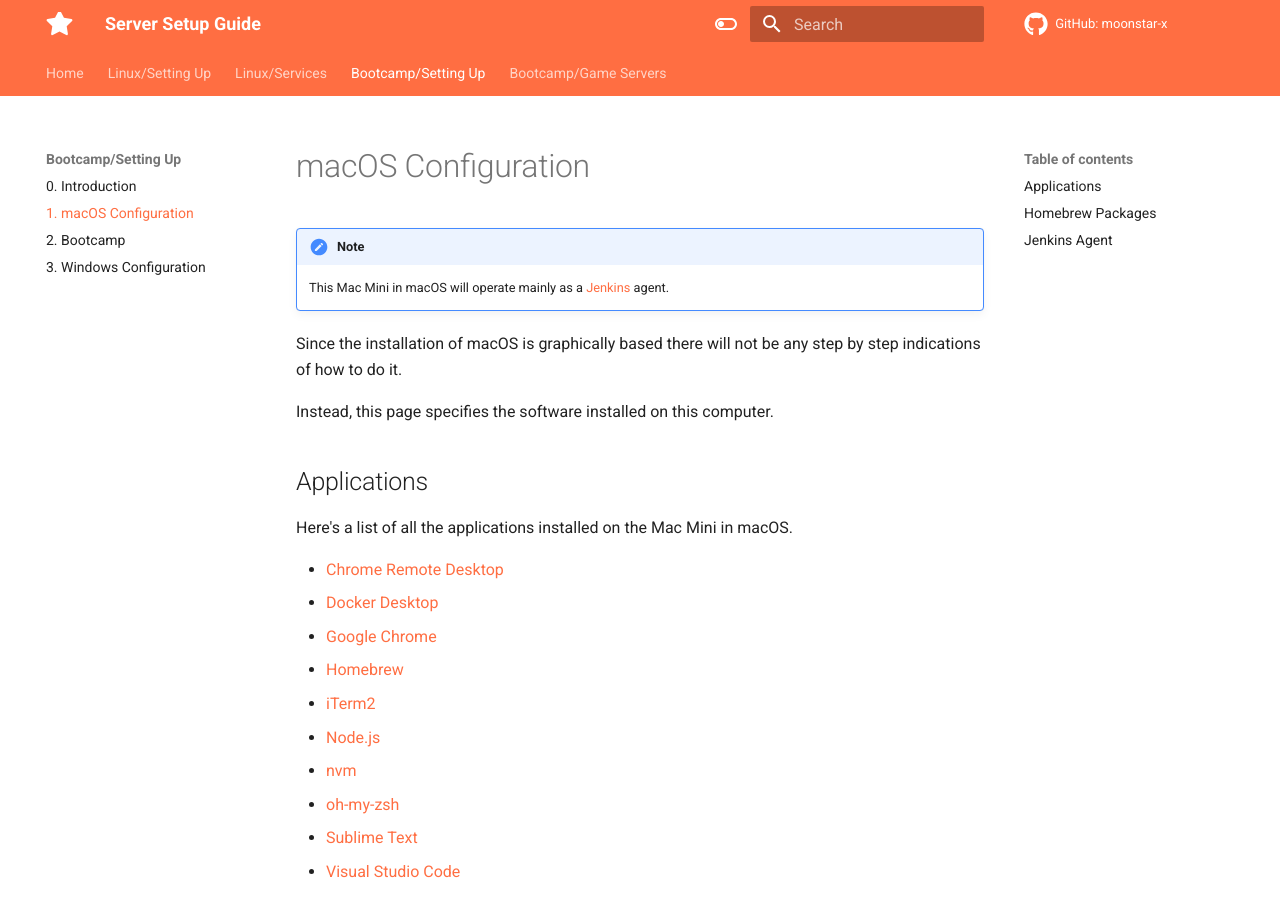
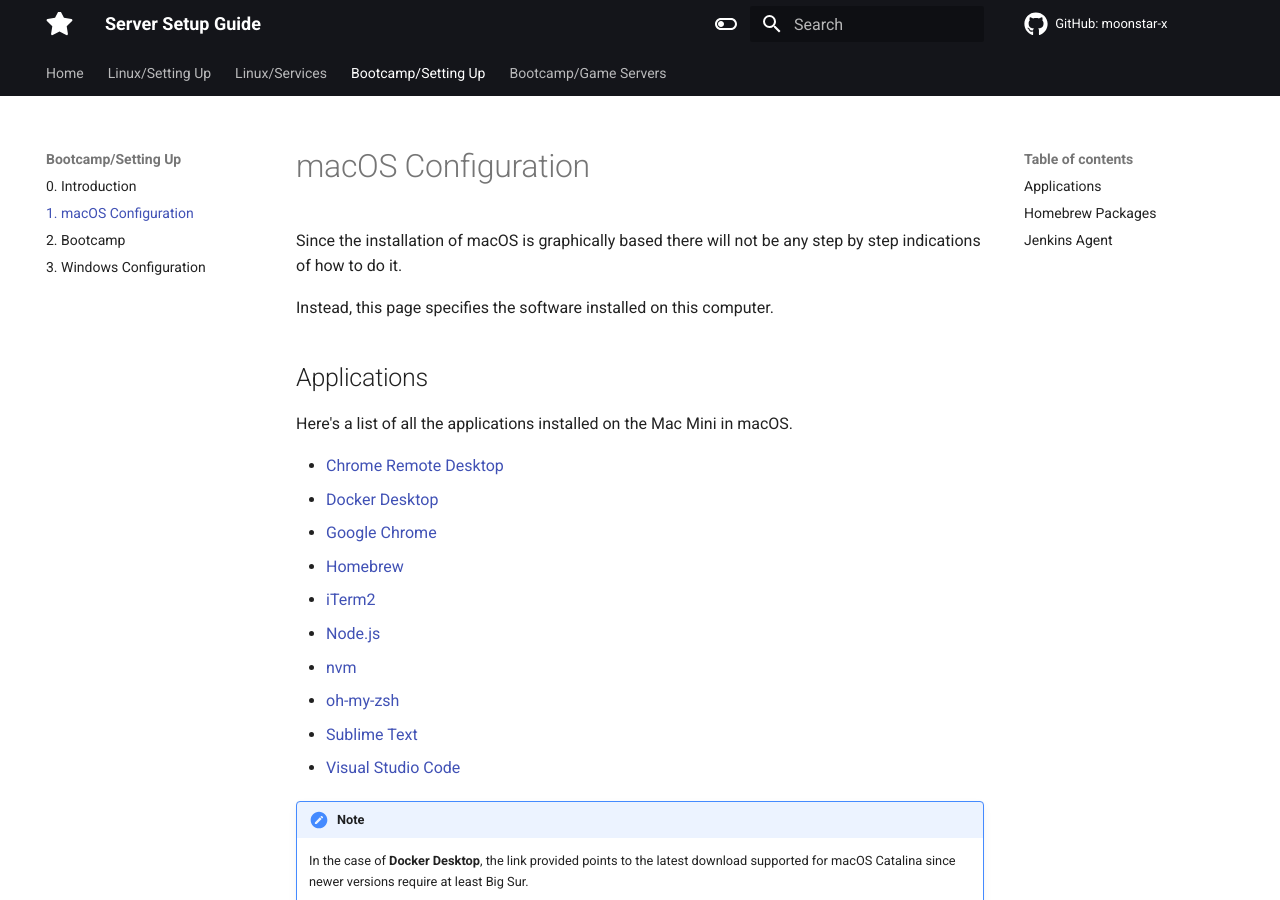
Before and after one commit to moonstar-x/server-setup, an MkDocs documentation site: the page built from docs/bootcamp/setting-up/mac-os-configuration.md, in a window 1280 px wide and 900 px high. Built offline with MkDocs 1.6.1 and Material for MkDocs 9.7.7, drawn with Linux system fonts in a browser that asks for light colours.

Commit message:
Updated dependencies and site look.

```diff
--- a/docs/bootcamp/setting-up/mac-os-configuration.md
+++ b/docs/bootcamp/setting-up/mac-os-configuration.md
@@ -1,7 +1,4 @@
 # macOS Configuration
-
-!!! note
-    This Mac Mini in macOS will operate mainly as a [Jenkins](../../linux/services/data/jenkins.md) agent.
 
 Since the installation of macOS is graphically based there will not be any step by step indications of how to do it.
 
--- a/mkdocs.yml
+++ b/mkdocs.yml
@@ -21,12 +21,9 @@ extra:
     - icon: fontawesome/brands/discord
       link: https://discord.gg/mhj3Zsv
       name: moonstar-x's Discord Server
-    - icon: fontawesome/solid/globe-americas
+    - icon: fontawesome/solid/earth-americas
       link: https://moonstar-x.dev
       name: moonstar-x's Website
-    - icon: fontawesome/solid/coffee
-      link: https://ko-fi.com/moonstar_x
-      name: Buy moonstar-x a coffee
 
 # Copyright
 copyright: Copyright &copy; 2021 moonstar-x
@@ -37,15 +34,15 @@ theme:
   custom_dir: overrides
   palette:
     - scheme: default
-      primary: deep orange
-      accent: orange
+      primary: black
+      accent: indigo
       media: "(prefers-color-scheme: light)"
       toggle:
         icon: material/toggle-switch-off-outline
         name: Switch to dark mode
     - scheme: slate
-      primary: deep orange
-      accent: orange
+      primary: black
+      accent: yellow
       media: "(prefers-color-scheme: dark)"
       toggle:
         icon: material/toggle-switch
```
Also changed, not shown: docs/linux/services/networking/traefik.md (+0 -1 lines), requirements.txt (+18 -8 lines).
